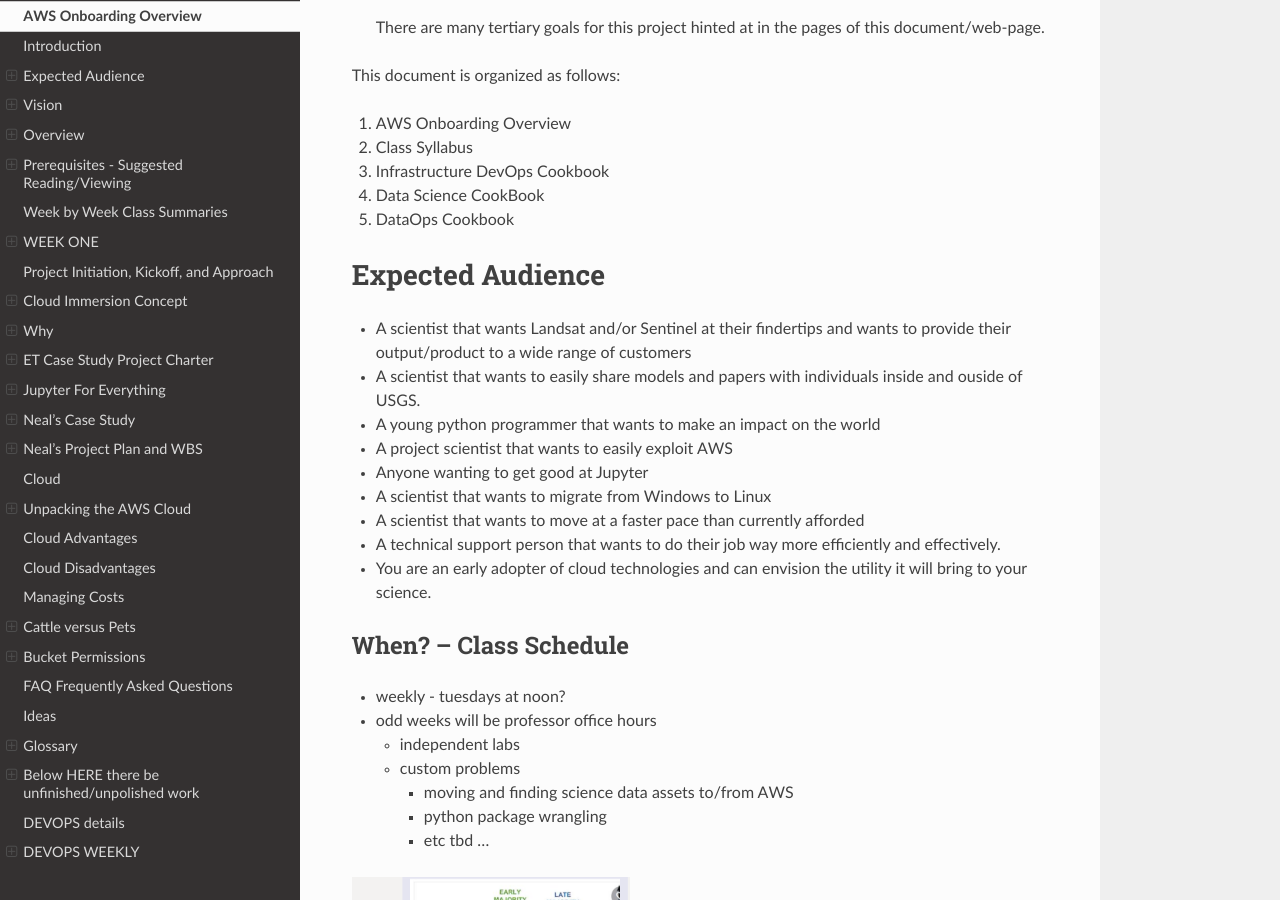
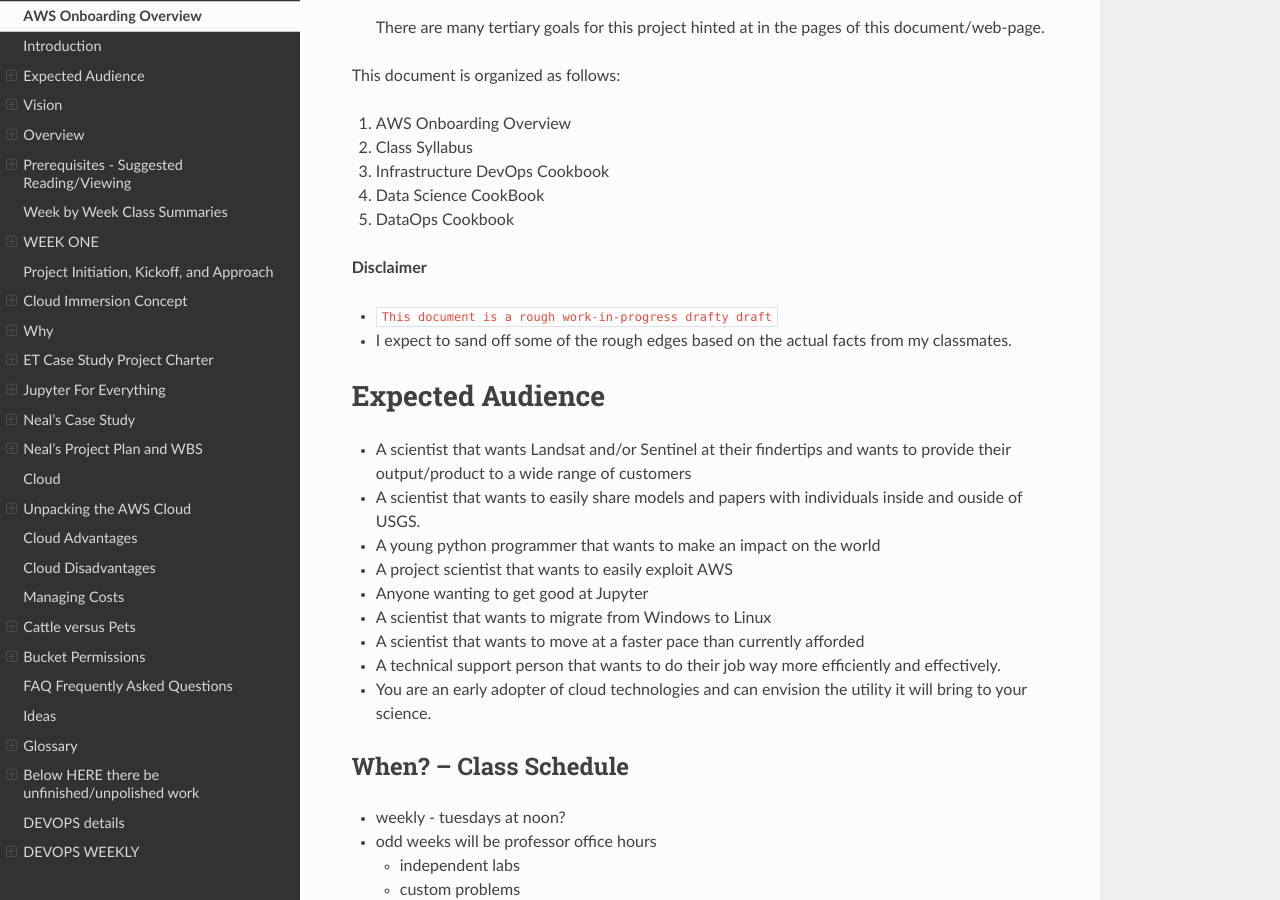
Before and after one commit to tonybutzer/harmony, a Sphinx documentation site: the page built from documentation/source/00define_ET.md, in a window 1280 px wide and 900 px high, scrolled down 423 px. Built offline with Sphinx 7.4.7 and the Read the Docs theme 2.0.0, drawn with Linux system fonts in a browser that asks for light colours; pages that are not in the unit, such as notebooks, are missing from menus.

Commit message:
automatic git update from Makefile

```diff
--- a/documentation/source/00define_ET.md
+++ b/documentation/source/00define_ET.md
@@ -19,6 +19,11 @@
 3. Infrastructure DevOps Cookbook
 4. Data Science CookBook
 5. DataOps Cookbook
+
+
+**Disclaimer**
+- `This document is a rough work-in-progress drafty draft`
+- I expect to sand off some of the rough edges based on the actual facts from my classmates.
 
 
 # Expected Audience
```
